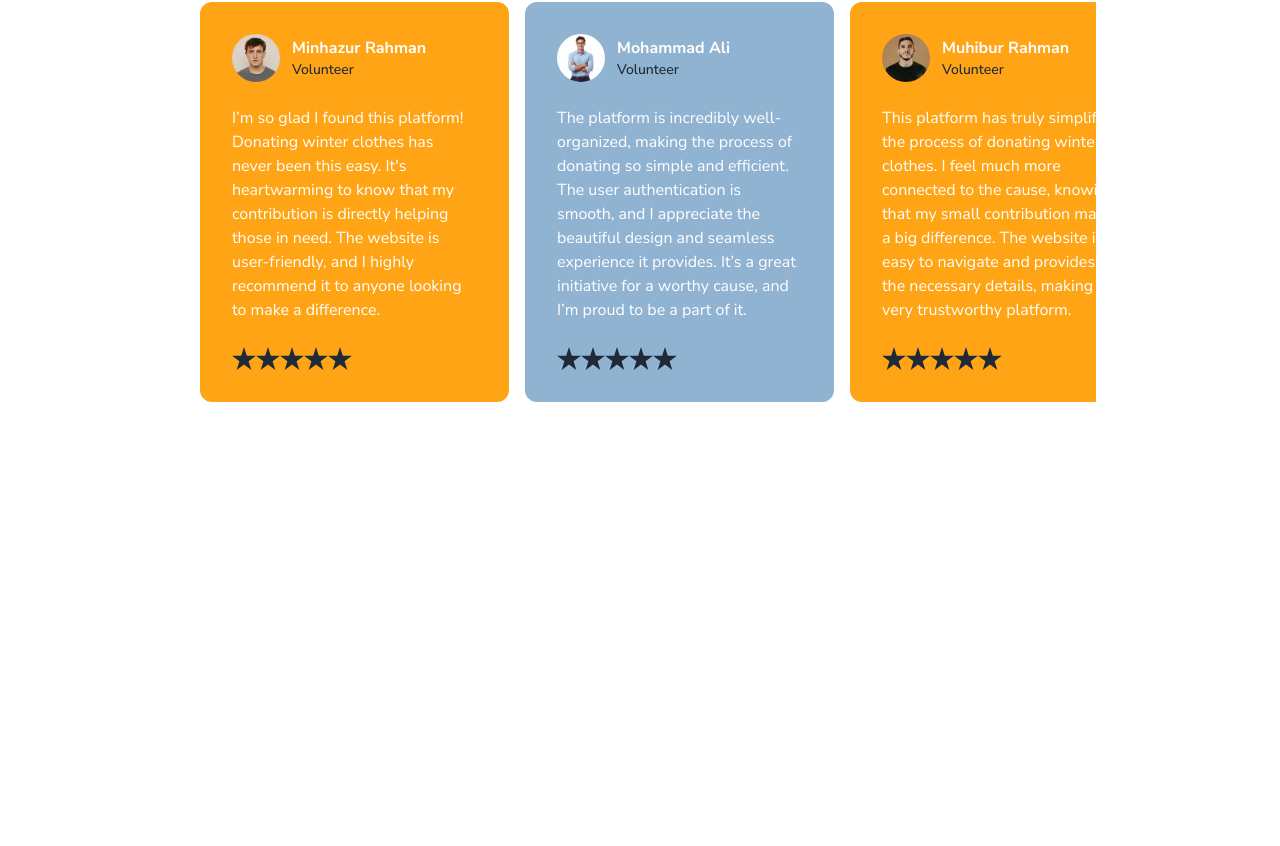
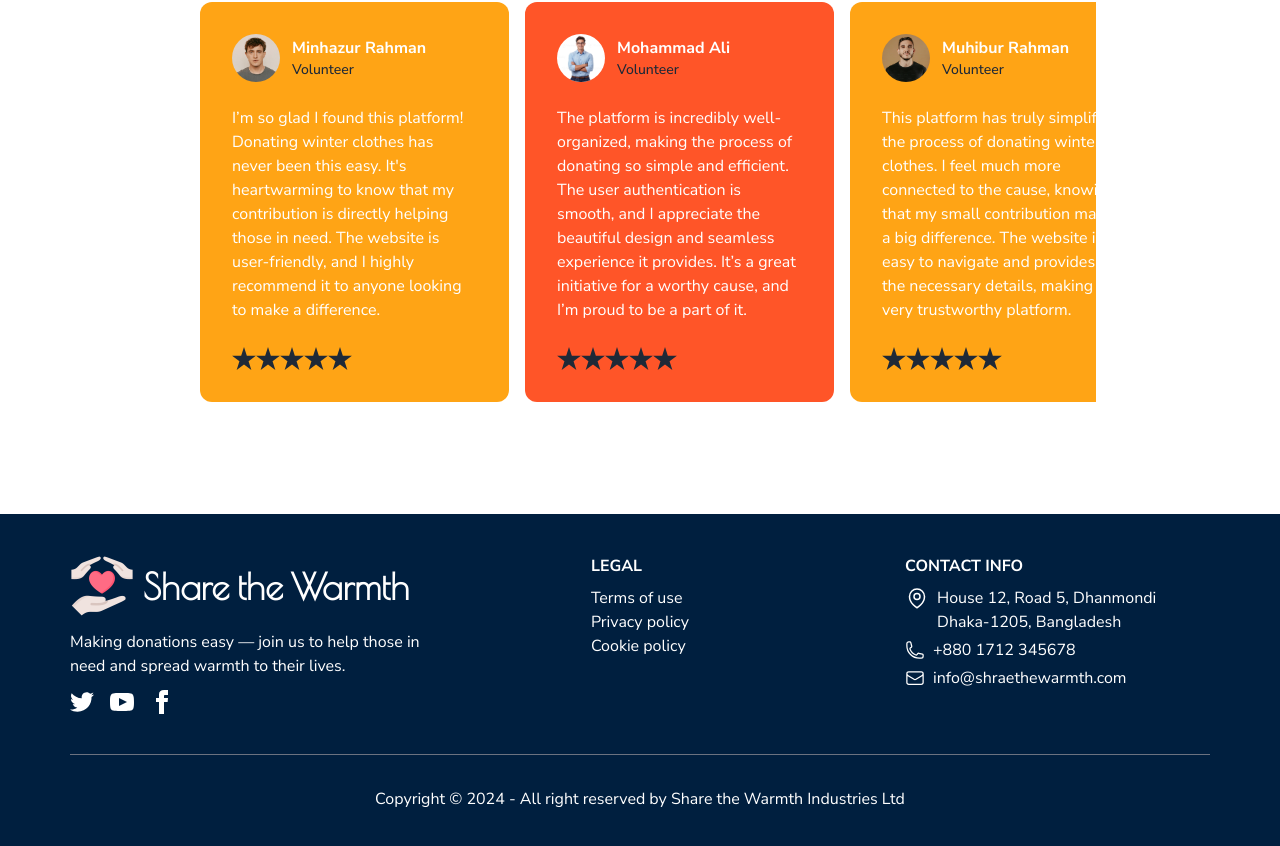
Before and after one commit to Nabilabintaakter/ShareTheWarmth, a React (Vite) app: page / in a window 1280 px wide. Shown: the part 3332-4178 px from the top of the page. Before the commit the page ends 3750 px from the top, so only its background shows below. Built offline with nearby package versions, Linux system fonts and the light colour scheme.

Commit message:
added footer section

```diff
--- /dev/null
+++ b/src/components/Footer/Footer.jsx
@@ -0,0 +1,96 @@
+import footer from '../../assets/footer.jpg';
+import logo from '../../assets/logo.png'
+
+const Footer = () => {
+    return (
+        <div
+            className="  bg-[#001F3F] p-5 lg:p-10">
+            <div className='w-[95%] mx-auto max-w-7xl '>
+                <footer className="grid grid-cols-1 lg:grid-cols-3 gap-8 lg:justify-between  w-full text-white mb-8 border-b-[1px] border-b-gray-500 pb-10 ">
+                    <aside className='w-[350px]'>
+                        <div className=' gap-2 items-center flex mb-3'>
+                            <div><img className='w-10 h-10 lg:w-16 lg:h-16' src={logo} alt="" /></div>
+                            <a className="btn btn-ghost text-3xl lg:text-4xl font-black font-poiret p-0">Share the Warmth</a>
+                        </div>
+                        <p className='mb-3 '>Making donations easy — join us to help those in need and spread warmth to their lives.
+                        </p>
+                        <nav>
+                            <div className="flex gap-4">
+                                <a href='https://x.com/?lang=en' target='_blank'>
+                                    <svg
+                                        xmlns="http://www.w3.org/2000/svg"
+                                        width="24"
+                                        height="24"
+                                        viewBox="0 0 24 24"
+                                        className="fill-current">
+                                        <path
+                                            d="M24 4.557c-.883.392-1.832.656-2.828.775 1.017-.609 1.798-1.574 2.165-2.724-.951.564-2.005.974-3.127 1.195-.897-.957-2.178-1.555-3.594-1.555-3.179 0-5.515 2.966-4.797 6.045-4.091-.205-7.719-2.165-10.148-5.144-1.29 2.213-.669 5.108 1.523 6.574-.806-.026-1.566-.247-2.229-.616-.054 2.281 1.581 4.415 3.949 4.89-.693.188-1.452.232-2.224.084.626 1.956 2.444 3.379 4.6 3.419-2.07 1.623-4.678 2.348-7.29 2.04 2.179 1.397 4.768 2.212 7.548 2.212 9.142 0 14.307-7.721 13.995-14.646.962-.695 1.797-1.562 2.457-2.549z"></path>
+                                    </svg>
+                                </a>
+                                <a href='https://www.youtube.com/' target='_blank'>
+                                    <svg
+                                        xmlns="http://www.w3.org/2000/svg"
+                                        width="24"
+                                        height="24"
+                                        viewBox="0 0 24 24"
+                                        className="fill-current">
+                                        <path
+                                            d="M19.615 3.184c-3.604-.246-11.631-.245-15.23 0-3.897.266-4.356 2.62-4.385 8.816.029 6.185.484 8.549 4.385 8.816 3.6.245 11.626.246 15.23 0 3.897-.266 4.356-2.62 4.385-8.816-.029-6.185-.484-8.549-4.385-8.816zm-10.615 12.816v-8l8 3.993-8 4.007z"></path>
+                                    </svg>
+                                </a>
+                                <a href='https://www.facebook.com/' target='_blank'>
+                                    <svg
+                                        xmlns="http://www.w3.org/2000/svg"
+                                        width="24"
+                                        height="24"
+                                        viewBox="0 0 24 24"
+                                        className="fill-current">
+                                        <path
+                                            d="M9 8h-3v4h3v12h5v-12h3.642l.358-4h-4v-1.667c0-.955.192-1.333 1.115-1.333h2.885v-5h-3.808c-3.596 0-5.192 1.583-5.192 4.615v3.385z"></path>
+                                    </svg>
+                                </a>
+                            </div>
+                        </nav>
+                    </aside>
+                    <div className='flex lg:justify-center'>
+                        <nav className='text-white flex flex-col'>
+                            <h6 className=" font-bold mb-2">LEGAL</h6>
+                            <a className="link link-hover">Terms of use</a>
+                            <a className="link link-hover">Privacy policy</a>
+                            <a className="link link-hover">Cookie policy</a>
+                        </nav>
+                    </div>
+                    <div className='flex lg:justify-center'>
+                        <nav>
+                            <h6 className=" font-bold mb-2">CONTACT INFO</h6>
+                            <div className='flex items-start gap-2 mb-1'>
+                                <svg xmlns="http://www.w3.org/2000/svg" fill="none" viewBox="0 0 24 24" strokeWidth={1.5} stroke="currentColor" className="size-6">
+                                    <path strokeLinecap="round" strokeLinejoin="round" d="M15 10.5a3 3 0 1 1-6 0 3 3 0 0 1 6 0Z" />
+                                    <path strokeLinecap="round" strokeLinejoin="round" d="M19.5 10.5c0 7.142-7.5 11.25-7.5 11.25S4.5 17.642 4.5 10.5a7.5 7.5 0 1 1 15 0Z" />
+                                </svg>
+                                <p>House 12, Road 5, Dhanmondi <br /> Dhaka-1205, Bangladesh</p>
+                            </div>
+                            <div className='flex items-center gap-2 mb-1'>
+                                <svg xmlns="http://www.w3.org/2000/svg" fill="none" viewBox="0 0 24 24" strokeWidth={1.5} stroke="currentColor" className="size-5">
+                                    <path strokeLinecap="round" strokeLinejoin="round" d="M2.25 6.75c0 8.284 6.716 15 15 15h2.25a2.25 2.25 0 0 0 2.25-2.25v-1.372c0-.516-.351-.966-.852-1.091l-4.423-1.106c-.44-.11-.902.055-1.173.417l-.97 1.293c-.282.376-.769.542-1.21.38a12.035 12.035 0 0 1-7.143-7.143c-.162-.441.004-.928.38-1.21l1.293-.97c.363-.271.527-.734.417-1.173L6.963 3.102a1.125 1.125 0 0 0-1.091-.852H4.5A2.25 2.25 0 0 0 2.25 4.5v2.25Z" />
+                                </svg>
+                                <p>+880 1712 345678</p>
+                            </div>
+                            <div className='flex items-center gap-2'>
+                                <svg xmlns="http://www.w3.org/2000/svg" fill="none" viewBox="0 0 24 24" strokeWidth={1.5} stroke="currentColor" className="size-5">
+                                    <path strokeLinecap="round" strokeLinejoin="round" d="M21.75 6.75v10.5a2.25 2.25 0 0 1-2.25 2.25h-15a2.25 2.25 0 0 1-2.25-2.25V6.75m19.5 0A2.25 2.25 0 0 0 19.5 4.5h-15a2.25 2.25 0 0 0-2.25 2.25m19.5 0v.243a2.25 2.25 0 0 1-1.07 1.916l-7.5 4.615a2.25 2.25 0 0 1-2.36 0L3.32 8.91a2.25 2.25 0 0 1-1.07-1.916V6.75" />
+                                </svg>
+                                <a href=''>info@shraethewarmth.com</a>
+                            </div>
+
+
+                        </nav>
+                    </div>
+                </footer>
+                <p className='text-white text-center'>Copyright © {new Date().getFullYear()} - All right reserved by Share the Warmth Industries Ltd</p>
+            </div>
+        </div>
+    );
+};
+
+export default Footer;
--- a/src/components/MainLayout/MainLayout.jsx
+++ b/src/components/MainLayout/MainLayout.jsx
@@ -1,4 +1,5 @@
 
+import Footer from '../Footer/Footer';
 import Navbar from '../Navbar/Navbar';
 import { Outlet ,useLocation} from 'react-router-dom';
 
@@ -11,6 +12,9 @@ const MainLayout = () => {
                 <Navbar></Navbar>
             </div>
             <Outlet></Outlet>
+            <footer>
+                <Footer></Footer>
+            </footer>
         </div>
     );
 };
--- a/src/components/Testimonial/Testimonial.jsx
+++ b/src/components/Testimonial/Testimonial.jsx
@@ -7,7 +7,7 @@ import review6 from '../../assets/review-6.webp';
 
 const Testimonial = () => {
     return (
-        <div className='w-[95%] flex justify-center mx-auto'>
+        <div className='w-[95%] flex justify-center mx-auto mb-[60px] lg:mb-24'>
             <div className="carousel carousel-center  rounded-box max-w-[990px] mx-auto space-x-4 p-4">
                 {/* 1 */}
                 <div className="carousel-item">
@@ -33,7 +33,7 @@ const Testimonial = () => {
                 </div>
                 {/* 2 */}
                 <div className="carousel-item">
-                    <div className='bg-[#90B3D2] h-[400px] rounded-xl p-8 flex flex-col justify-between'>
+                    <div className='bg-[#FF5528] h-[400px] rounded-xl p-8 flex flex-col justify-between'>
                         <div className='flex items-center gap-3'>
                             <div><img className='w-12 h-12 rounded-full object-cover bg-white' src={review2} alt="" /></div>
                             <div>
@@ -77,7 +77,7 @@ const Testimonial = () => {
                 </div>
                 {/* 4 */}
                 <div className="carousel-item">
-                    <div className='bg-[#FF5528] h-[400px] rounded-xl p-8 flex flex-col justify-between'>
+                    <div className='bg-[#90B3D2] h-[400px] rounded-xl p-8 flex flex-col justify-between'>
                         <div className='flex items-center gap-3'>
                             <div><img className='w-12 h-12 rounded-full object-cover bg-white' src={review4} alt="" /></div>
                             <div>
@@ -99,7 +99,7 @@ const Testimonial = () => {
                 </div>
                 {/* 5 */}
                 <div className="carousel-item">
-                    <div className='bg-[#FFA415] h-[400px] rounded-xl p-8 flex flex-col justify-between'>
+                    <div className='bg-[#FF5528] h-[400px] rounded-xl p-8 flex flex-col justify-between'>
                         <div className='flex items-center gap-3'>
                             <div><img className='w-12 h-12 rounded-full object-cover' src={review5} alt="" /></div>
                             <div>
--- a/src/index.css
+++ b/src/index.css
@@ -1,5 +1,7 @@
 @import url('https://fonts.googleapis.com/css2?family=Nunito+Sans:ital,opsz,wght@0,6..12,200..1000;1,6..12,200..1000&display=swap');
 @import url('https://fonts.googleapis.com/css2?family=Poiret+One&display=swap');
+
+
 
 @tailwind base;
 @tailwind components;
```
Also changed, not shown: src/assets/footer.jpg (added).
